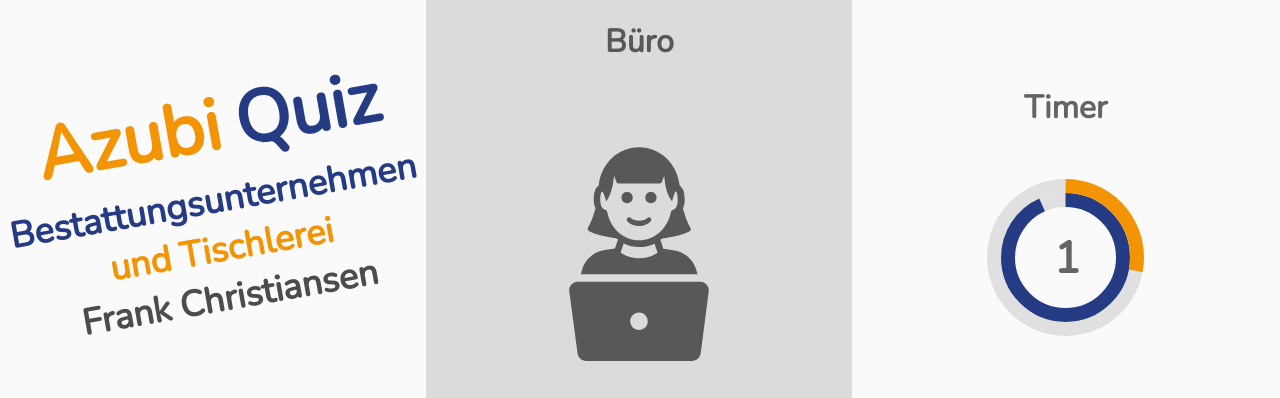
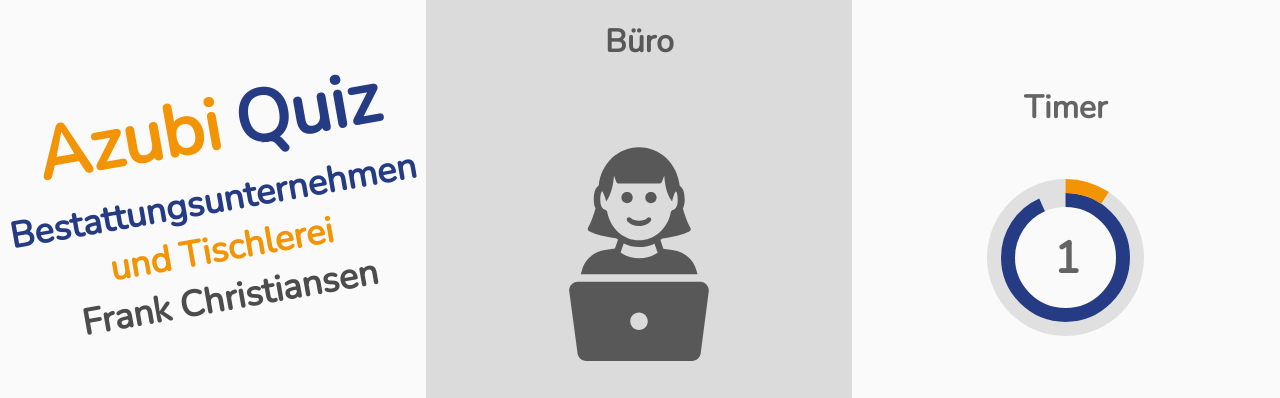
Before and after one commit to HaukeGr/drag-drop-app, a plain HTML site: page index.html in a window 1280 px wide. Both pictures are taken after a click on the element 1065 px from the left and 237 px from the top of the page. Shown: the top 398 px of the page. Drawn offline with nearby package versions, Linux system fonts and the light colour scheme.

Commit message:
Minimal Changes

```diff
--- a/script.js
+++ b/script.js
@@ -1,5 +1,5 @@
 var wordTime = 3;
-var totalTime = 10;
+var totalTime = 30;
 var originData = [
   {text: "Fotos bearbeiten", field: "buero-drop"},
   {text: "Kontieren", field: "buero-drop"},
--- a/style.css
+++ b/style.css
@@ -3,7 +3,6 @@ html,body{
   padding: 0;
   background-color: #fafafa;
   font-family: 'Nunito', sans-serif;
-  //cursor: none;
   -webkit-touch-callout: none; /* iOS Safari */
     -webkit-user-select: none; /* Safari */
      -khtml-user-select: none; /* Konqueror HTML */
@@ -168,3 +167,6 @@ html,body{
   border-radius: 100%;
   padding: 0.25em;
 }
+html *, body *, .text{
+  /*cursor: none!important;*/
+}
```
